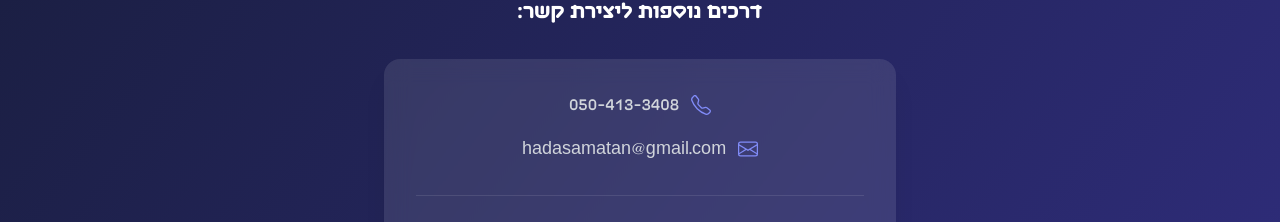
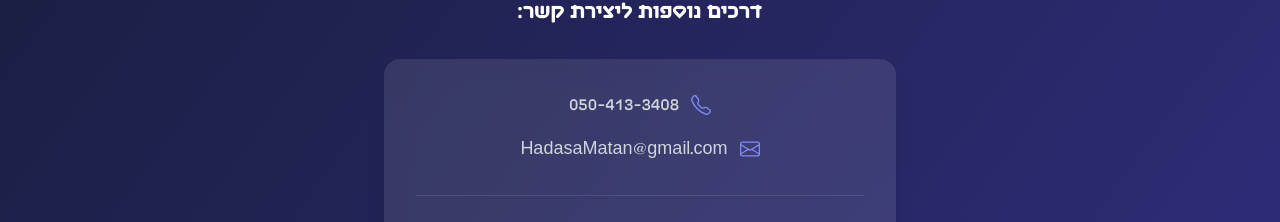
Before and after one commit to Hadasa-Matan/4U, a React (Vite) app: page /4U/contact in a window 1280 px wide. Shown: the part 1069-1291 px from the top of the page. Built offline with nearby package versions, Linux system fonts and the light colour scheme; no server answers.

Commit message:
Update Contact.jsx

```diff
--- a/src/components/Contact.jsx
+++ b/src/components/Contact.jsx
@@ -68,7 +68,7 @@ function Contact() {
                 </a>
                 <a href={mailtoLink} className="flex items-center justify-center gap-3 text-lg text-gray-300 hover:text-white transition-colors duration-300">
                   <BsEnvelope className="text-indigo-400 w-5 h-5" />
-                  <span className="font-medium">hadasamatan@gmail.com</span>
+                  <span className="font-medium">HadasaMatan@gmail.com</span>
                 </a>
               </div>
 
```
